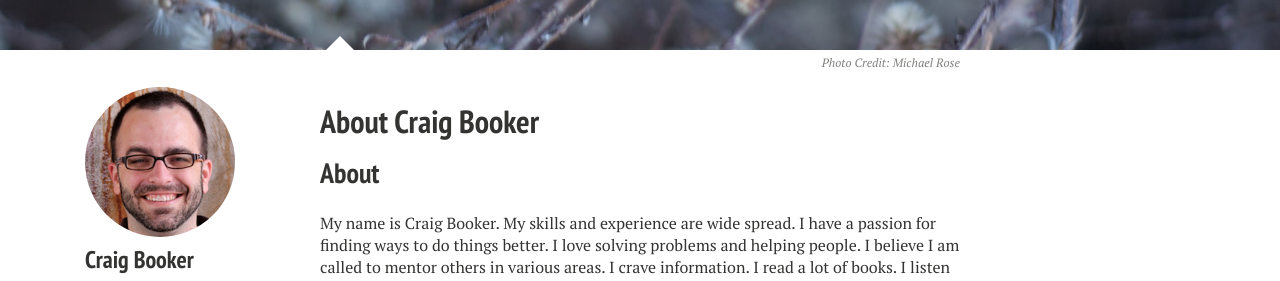
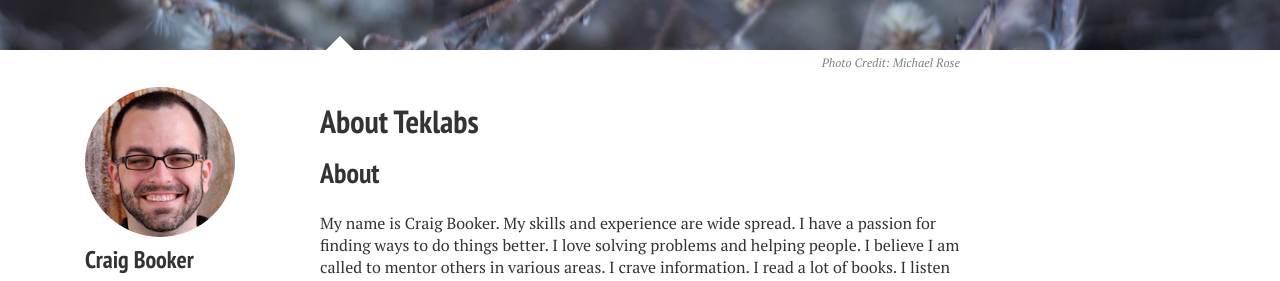
Before and after one commit to arcadiaswx/teklabs.github.io, a Jekyll site: the page built from about.md, in a window 1280 px wide. Shown: the part 569-850 px from the top of the page. Built offline with Jekyll 4.4.1, drawn with Linux system fonts in a browser that asks for light colours; nearby versions of some CDN libraries.

Commit message:
Made change to them about page.

```diff
--- a/about.md
+++ b/about.md
@@ -1,7 +1,7 @@
 ---
 layout: page
 permalink: /about/index.html
-title: About Craig Booker
+title: About Teklabs
 tags: [Jekyll, theme, simple, minimal, minimalism, responsive]
 image:
   feature: so-simple-sample-image-4.jpg
```
